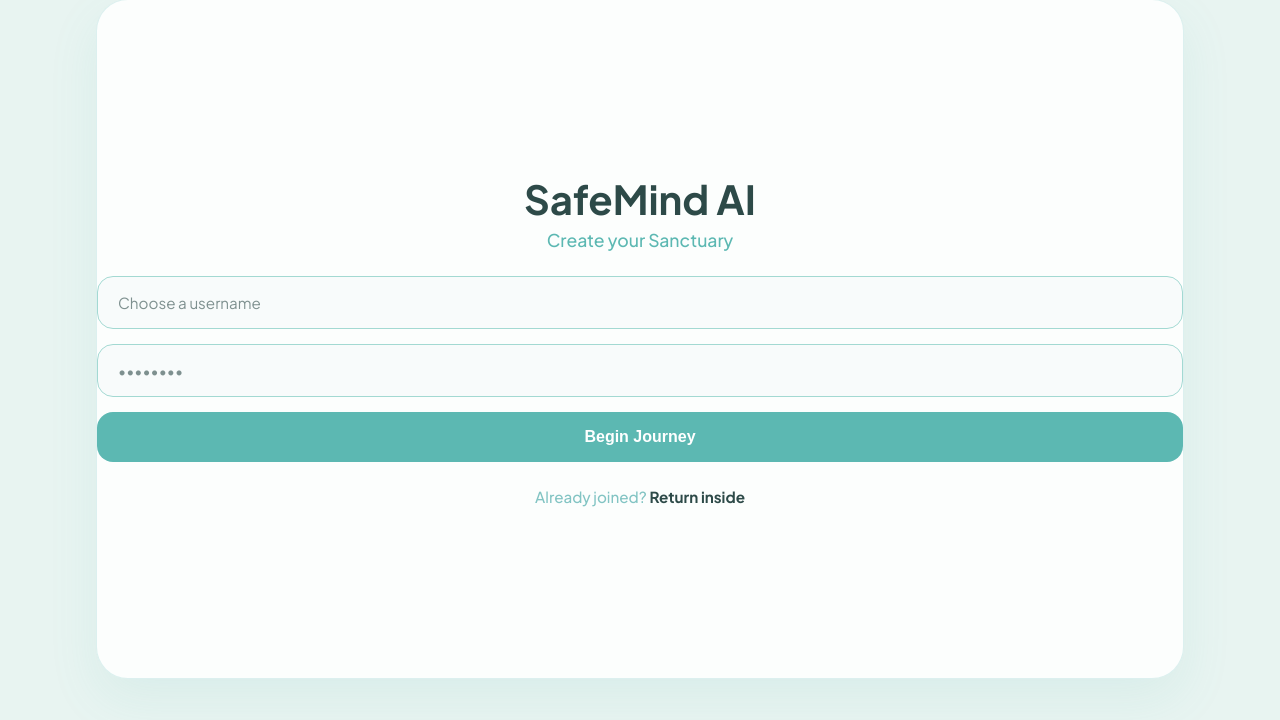
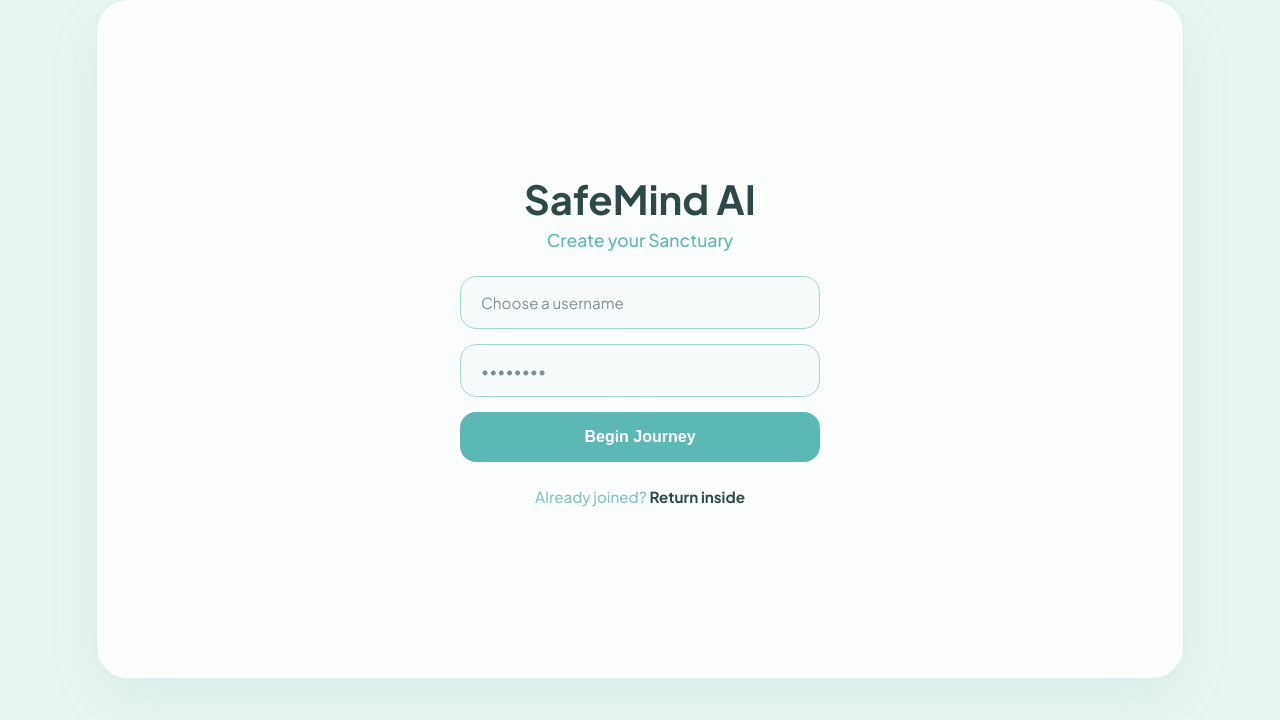
Before and after one commit to shahulhameed-csecore/SafeMind-AI, a Flask app: page /register in a window 1280 px wide. Shown: the part 61-781 px from the top of the page. Run offline with Flask 3, Linux system fonts and the light colour scheme; some libraries are stand-ins or nearby versions.

Commit message:
Fixed auth container stretching issue

```diff
--- a/static/css/style.css
+++ b/static/css/style.css
@@ -246,10 +246,16 @@ input::placeholder { color: var(--text-muted); }
 .lang-selector:hover, .lang-selector:focus { border-color: var(--primary); transform: translateY(-1px); }
 .lang-selector option { background: var(--bg-base); color: var(--text-main); }
 
+
 /* ==========================================
    🔐 AUTH SCREENS
 ========================================== */
-.auth-container { width: 100%; text-align: center; }
+.auth-container {
+    width: 100%;
+    max-width: 400px; /* 🚨 THE FIX: Prevents it from stretching */
+    padding: 20px;
+    text-align: center;
+}
 .auth-container h2 { font-size: 2.5rem; margin-bottom: 5px; font-weight: 700; }
 .auth-container input { width: 100%; padding: 16px 20px; margin-bottom: 15px; border-radius: 16px; font-family: inherit; transition: 0.3s; }
 .auth-container input:focus { outline: none; box-shadow: 0 0 0 3px rgba(92, 184, 178, 0.3); transform: translateY(-2px); }
```
